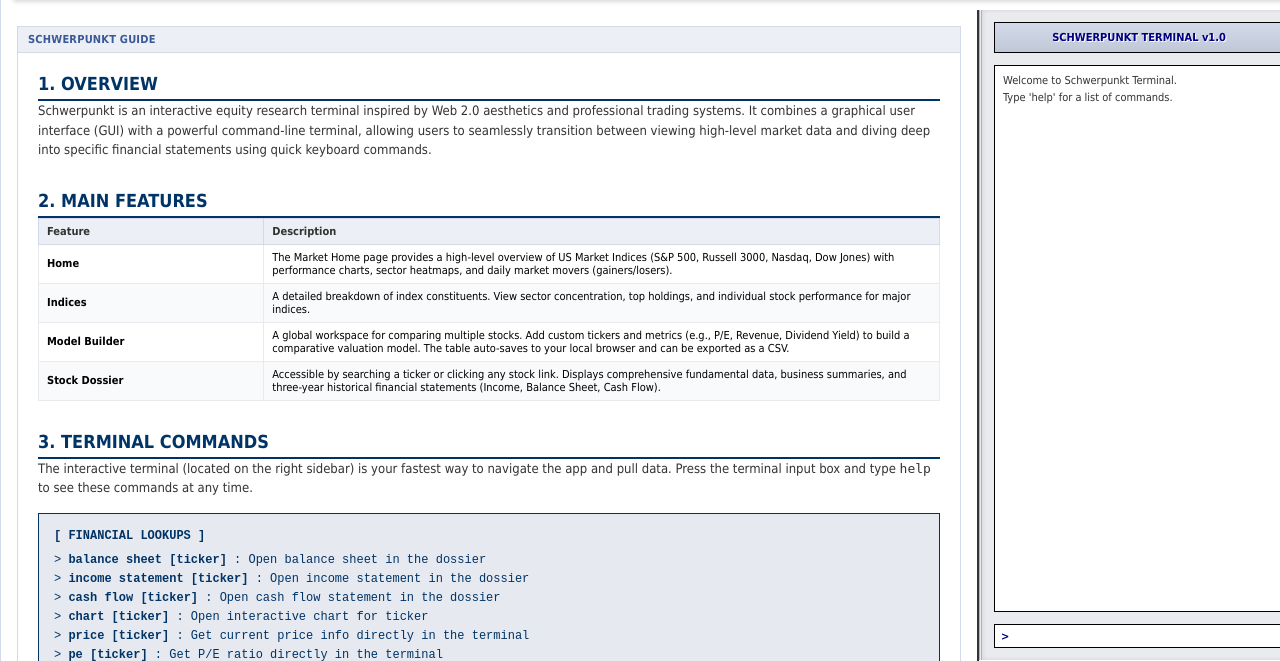
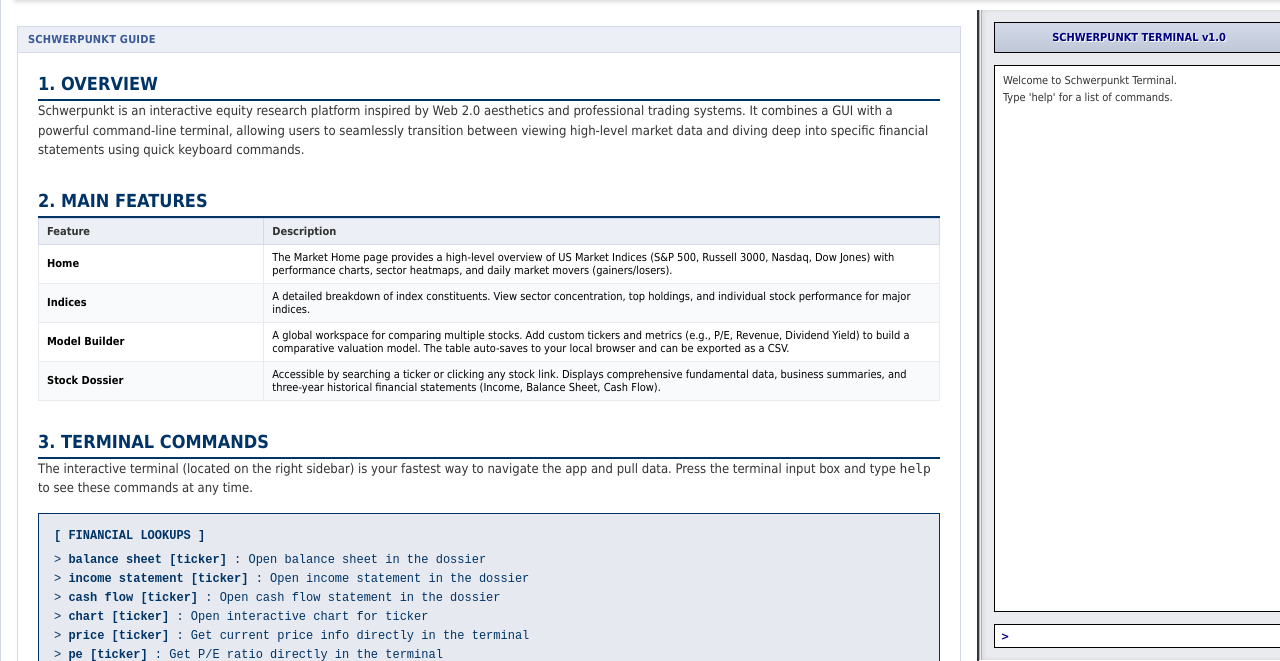
Before and after one commit to Paal-Sandstrom/schwerpunkt, a Flask app: page /guide in a window 1280 px wide. Shown: the part 99-760 px from the top of the page. Run offline with Flask 3, Linux system fonts and the light colour scheme.

Commit message:
Update GUI text and remove Terminal from page titles

```diff
--- a/templates/base.html
+++ b/templates/base.html
@@ -3,7 +3,7 @@
 <head>
     <meta charset="UTF-8">
     <meta name="viewport" content="width=device-width, initial-scale=1.0">
-    <title>{% block title %}Schwerpunkt - Equity Research Terminal{% endblock %}</title>
+    <title>{% block title %}Schwerpunkt{% endblock %}</title>
     <link rel="stylesheet" href="{{ url_for('static', filename='style.css') }}?v=2">
     <script src="{{ url_for('static', filename='chart.js') }}"></script>
 </head>
--- a/templates/guide.html
+++ b/templates/guide.html
@@ -1,6 +1,6 @@
 {% extends 'base.html' %}
 
-{% block title %}User Guide - Schwerpunkt Stock Terminal{% endblock %}
+{% block title %}User Guide - Schwerpunkt{% endblock %}
 
 {% block content %}
 <div class="box">
@@ -10,8 +10,8 @@
     <div class="box-body" style="padding: 20px;">
         <h2 style="color: #003366; font-family: Tahoma, Arial, sans-serif; font-size: 18px; border-bottom: 2px solid #003366; padding-bottom: 5px; margin-top: 0;">1. OVERVIEW</h2>
         <p style="font-family: Tahoma, Arial, sans-serif; font-size: 13px; color: #333; line-height: 1.5;">
-            Schwerpunkt is an interactive equity research terminal inspired by Web 2.0 aesthetics and professional trading systems.
-            It combines a graphical user interface (GUI) with a powerful command-line terminal, allowing users to seamlessly transition
+            Schwerpunkt is an interactive equity research platform inspired by Web 2.0 aesthetics and professional trading systems.
+            It combines a GUI with a powerful command-line terminal, allowing users to seamlessly transition
             between viewing high-level market data and diving deep into specific financial statements using quick keyboard commands.
         </p>
 
--- a/templates/index.html
+++ b/templates/index.html
@@ -1,6 +1,6 @@
 {% extends 'base.html' %}
 
-{% block title %}Market Overview - Schwerpunkt Stock Terminal{% endblock %}
+{% block title %}Market Overview - Schwerpunkt{% endblock %}
 
 {% block content %}
 <!-- US Market Indices Box -->
--- a/templates/model_builder.html
+++ b/templates/model_builder.html
@@ -1,6 +1,6 @@
 {% extends 'base.html' %}
 
-{% block title %}Model Builder - Schwerpunkt Stock Terminal{% endblock %}
+{% block title %}Model Builder - Schwerpunkt{% endblock %}
 
 {% block content %}
 <div class="box">
```
